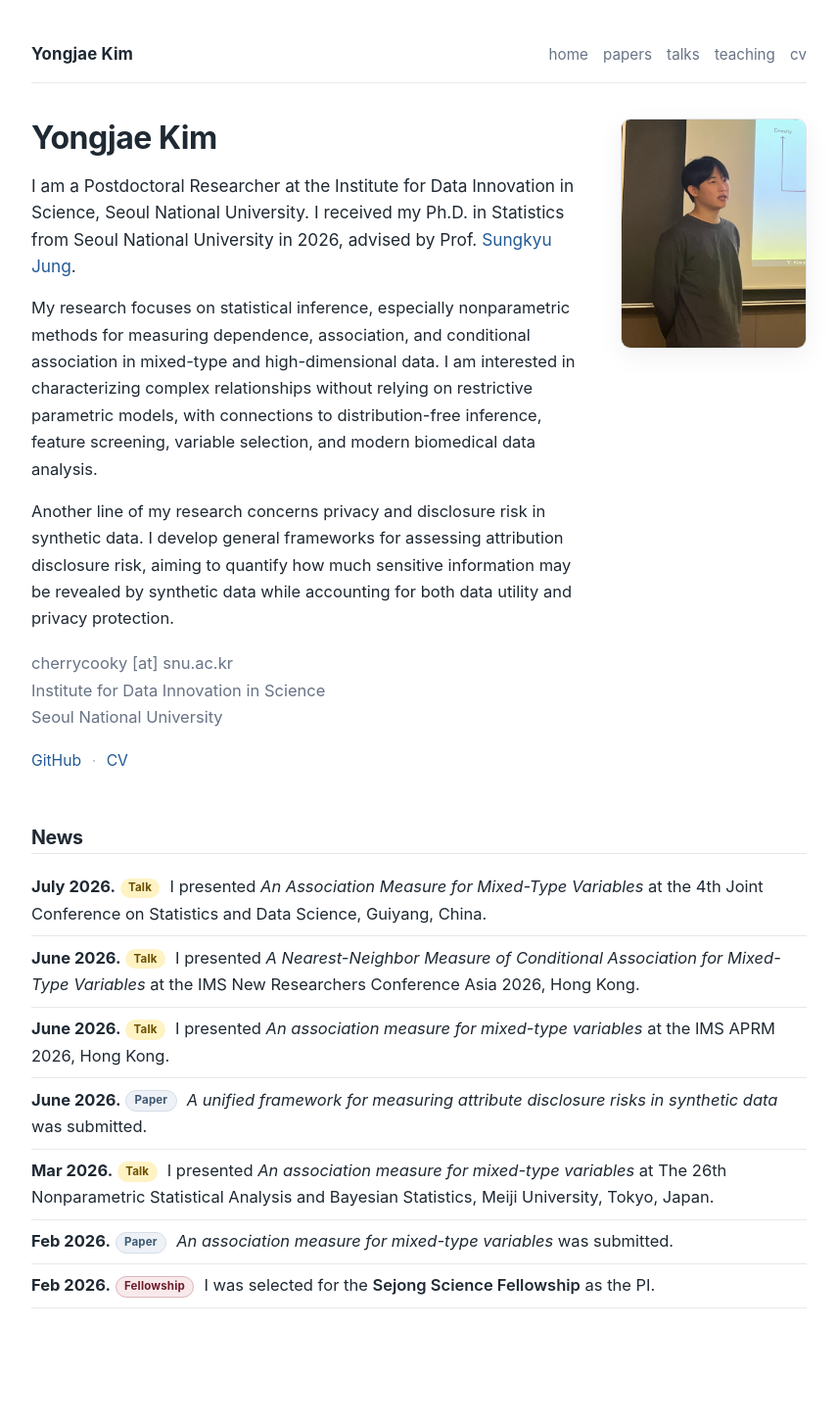
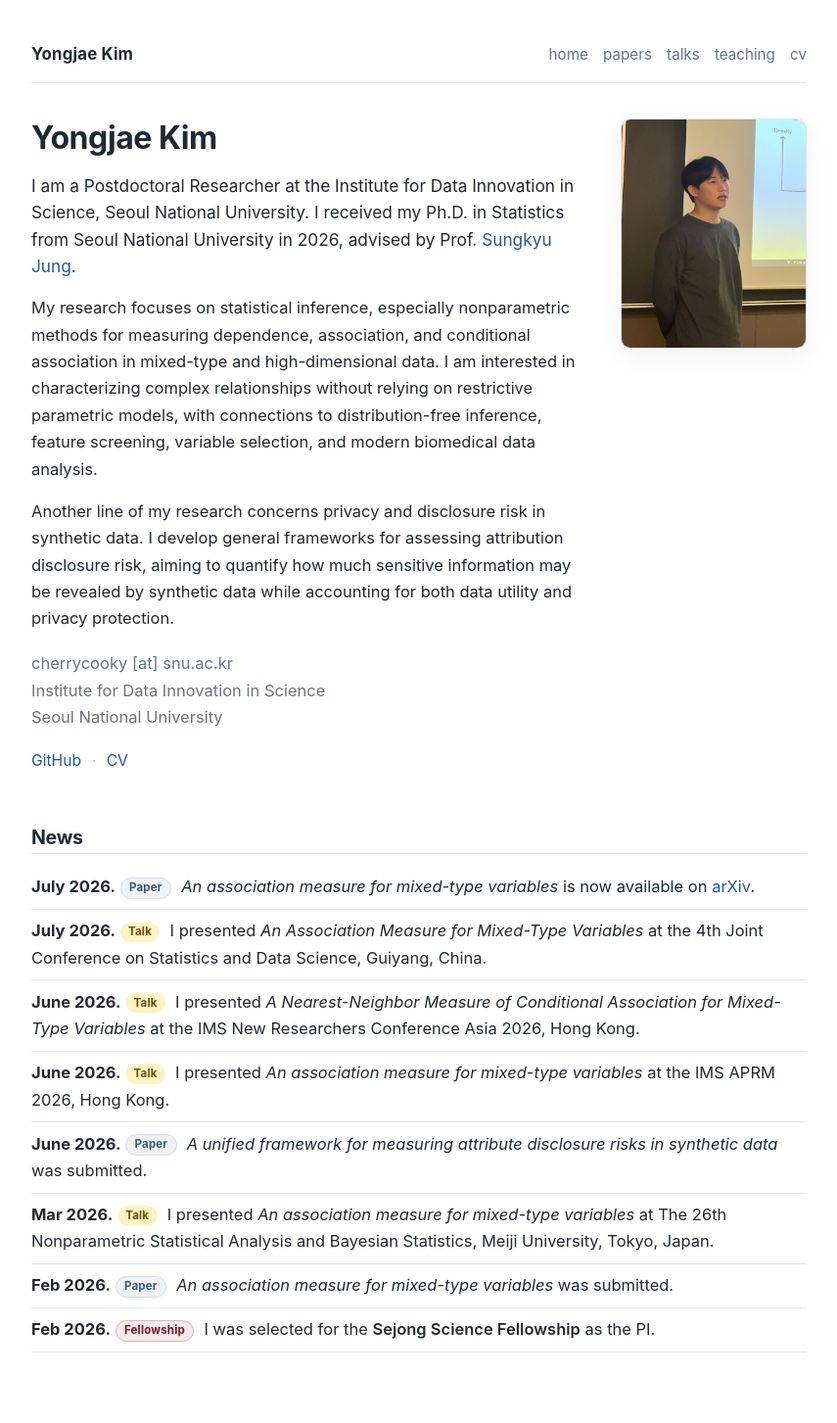
Before and after one commit to cherrrycooky/cherrrycooky.github.io, a Jekyll site: the page built from index.markdown, in a window 1280 px wide. Shown: the whole page at 98% size, without its empty margins (212-1067 px from the left). Built offline with Jekyll 4.4.1, drawn with Linux system fonts in a browser that asks for light colours; before the commit the page ends 1408 px from its top, so only the background shows below that.

Commit message:
Announce mixed-type association paper on arXiv

```diff
--- a/index.markdown
+++ b/index.markdown
@@ -39,6 +39,7 @@ title: Home
 <section class="news-section">
   <h2>News</h2>
   <ul class="news-list">
+    <li><span class="news-date">July 2026.</span> <span class="tag tag-paper">Paper</span> <em>An association measure for mixed-type variables</em> is now available on <a href="https://arxiv.org/abs/2607.26508">arXiv</a>.</li>
     <li><span class="news-date">July 2026.</span> <span class="tag tag-talk">Talk</span> I presented <em>An Association Measure for Mixed-Type Variables</em> at the 4th Joint Conference on Statistics and Data Science, Guiyang, China.</li>
     <li><span class="news-date">June 2026.</span> <span class="tag tag-talk">Talk</span> I presented <em>A Nearest-Neighbor Measure of Conditional Association for Mixed-Type Variables</em> at the IMS New Researchers Conference Asia 2026, Hong Kong.</li>
     <li><span class="news-date">June 2026.</span> <span class="tag tag-talk">Talk</span> I presented <em>An association measure for mixed-type variables</em> at the IMS APRM 2026, Hong Kong.</li>
```
